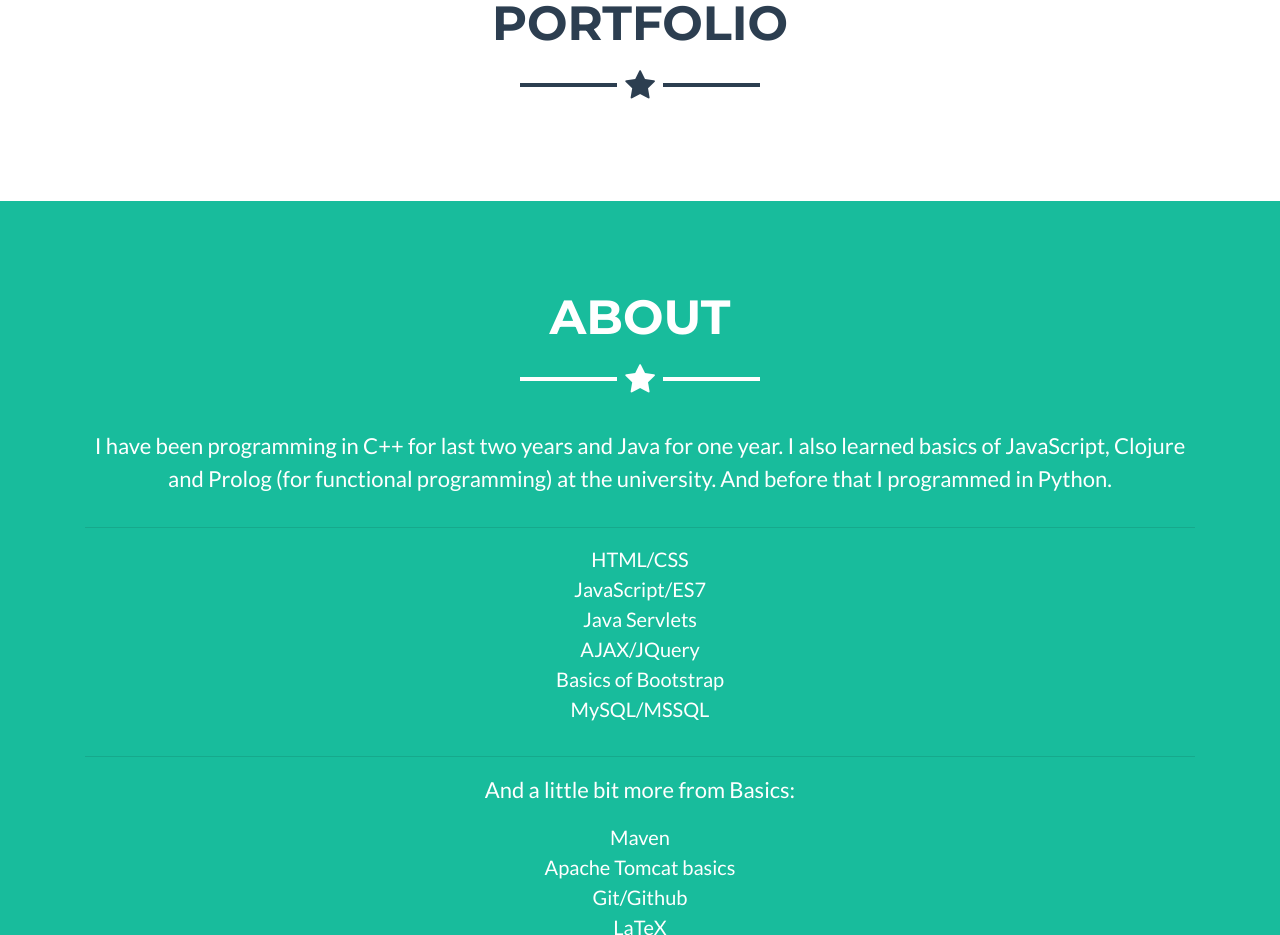
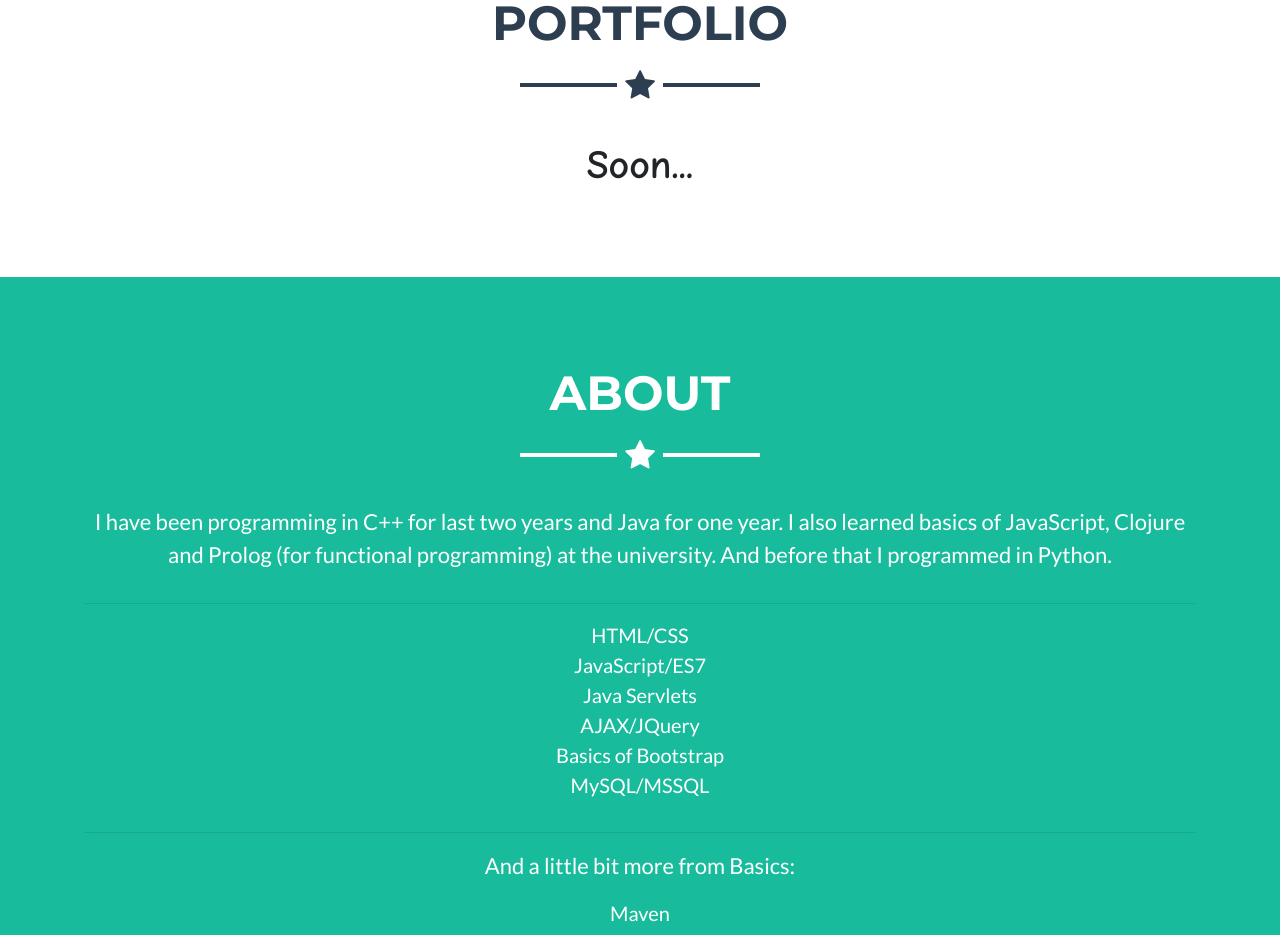
Before and after one commit to MrHakimov/MrHakimov.github.io, a plain HTML site: page index.html in a window 1280 px wide. Shown: the part 890-1825 px from the top of the page. Drawn offline with nearby package versions, Linux system fonts and the light colour scheme.

Commit message:
Some changes added...

```diff
--- a/index.html
+++ b/index.html
@@ -37,6 +37,7 @@
         <div class="container">
             <h2 class="text-uppercase text-center text-secondary" data-aos="flip-up" data-aos-duration="1200">Portfolio</h2>
             <hr class="star-dark mb-5">
+                <p style="text-align: center; font-family: 'Comic Sans MS', serif; font-size: 2.5rem; font-weight: bold">Soon...</p>
         </div>
     </section>
     <section id="about" class="bg-primary text-white mb-0">
```
